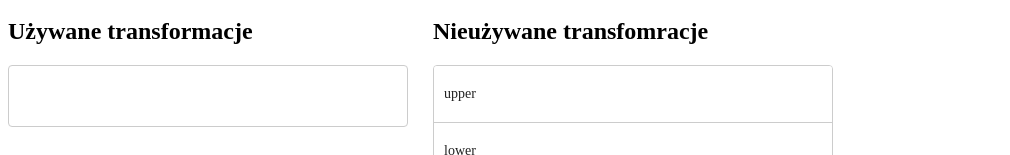
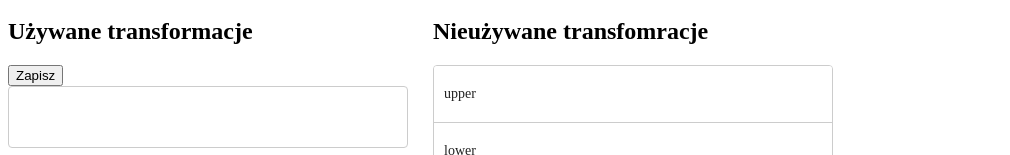
Before and after one commit to IOProject2018/TextTransformerApp, an Angular app in the folder frontend-app/text-app/: page / in a window 1280 px wide. Shown: the part 513-668 px from the top of the page, without its empty margins (0-1010 px from the left). Built offline with nearby package versions, Linux system fonts and the light colour scheme.

Commit message:
Dodaj zapisywanie transformacji

```diff
--- a/frontend-app/text-app/src/app/shared/drag-drop-list/drag-drop-list.component.html
+++ b/frontend-app/text-app/src/app/shared/drag-drop-list/drag-drop-list.component.html
@@ -1,6 +1,6 @@
 <div class="example-container">
   <h2>Używane transformacje</h2>
-
+  <button (click)="onSave()">Zapisz</button>
   <div
     cdkDropList
     #usedList="cdkDropList"
--- a/frontend-app/text-app/src/app/shared/drag-drop-list/drag-drop-list.component.ts
+++ b/frontend-app/text-app/src/app/shared/drag-drop-list/drag-drop-list.component.ts
@@ -36,4 +36,9 @@ export class DragDropListComponent {
     }
     this.transformationList.emit(this.used);
   }
+
+  onSave() {
+    // note: dodajemy nasze sklejone transformacje do notUsed
+      this.notUsed.push(this.used.join(','));
+  }
 }
```
